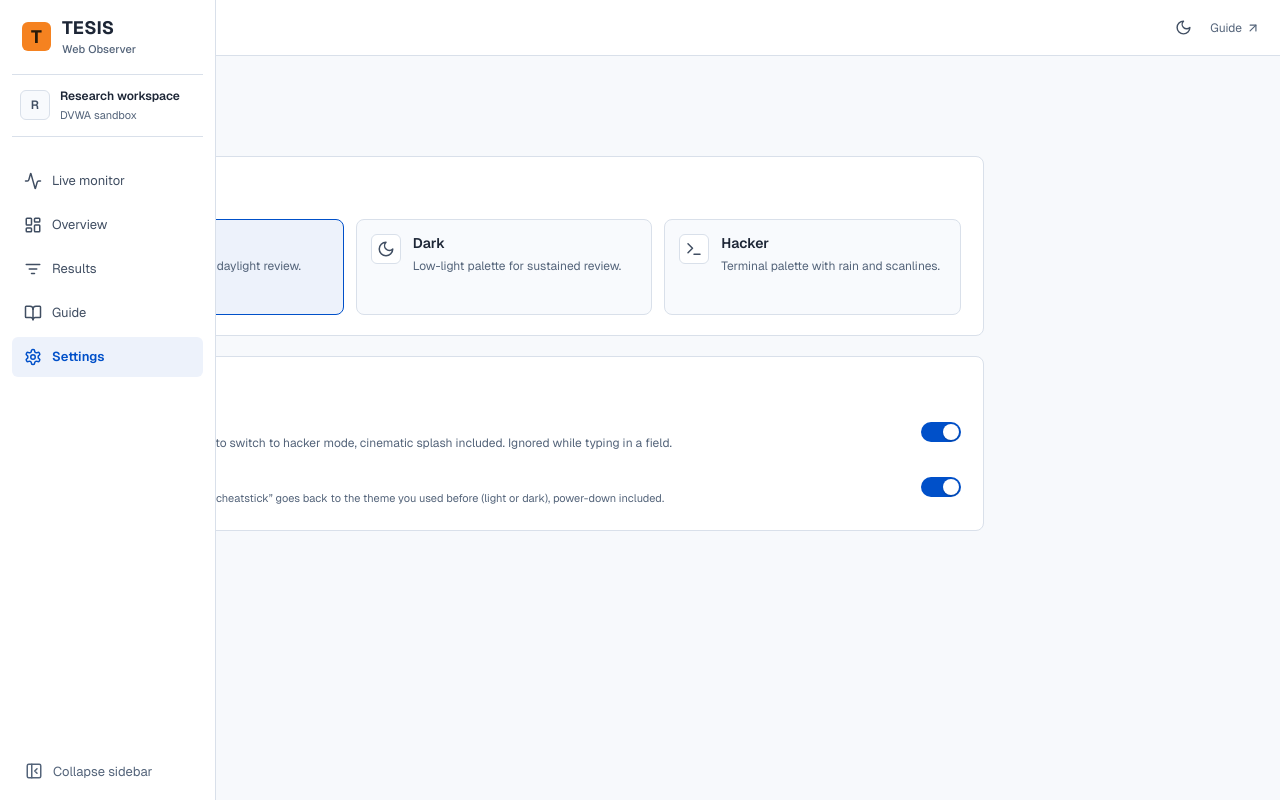
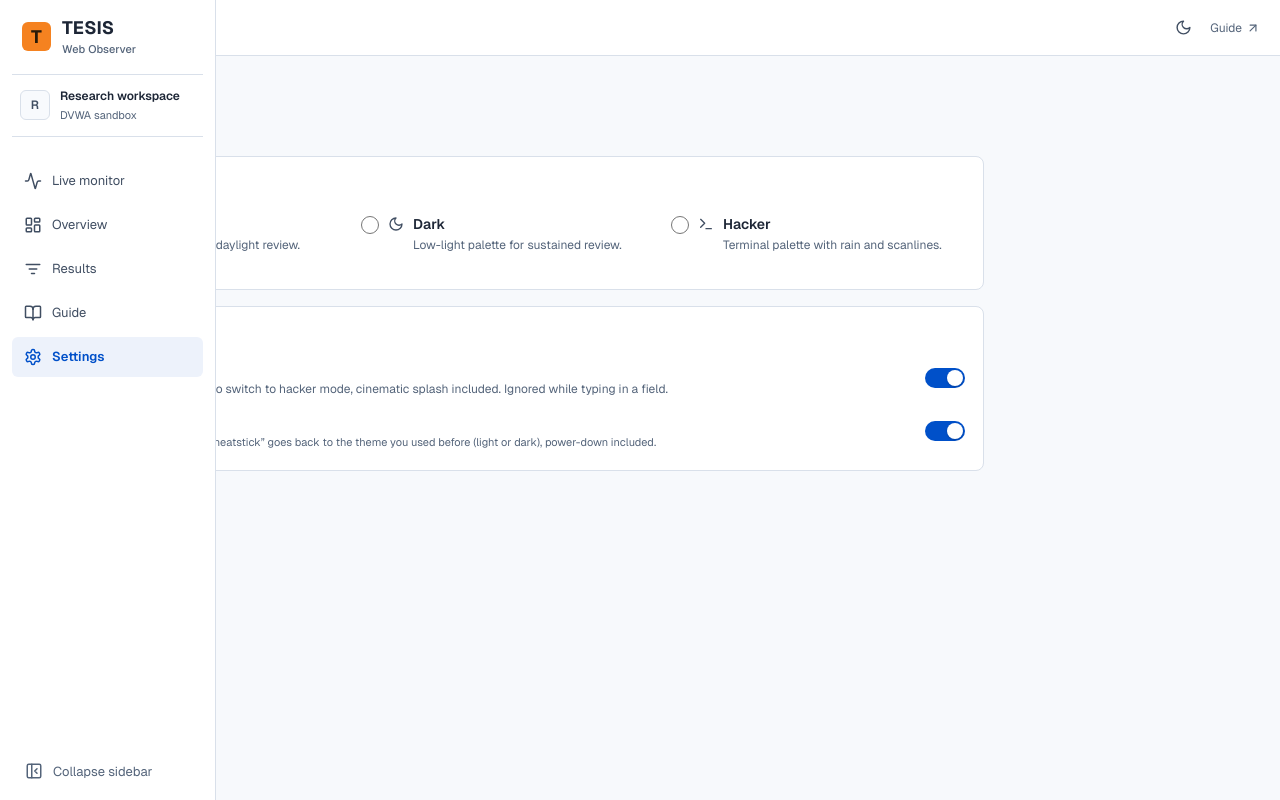
Before and after one commit to D9theCoder/tesis-web, a Next.js app: page /settings in a window 1280 px wide. Built offline with nearby package versions, Linux system fonts and the light colour scheme.

Commit message:
style(settings): simplify theme selection and section spacing

```diff
--- /dev/null
+++ b/components/settings/settings-panel.module.css
@@ -0,0 +1,112 @@
+.settingsPage :global(.settings-section) {
+  margin-top: 16px;
+  padding: 16px 18px;
+}
+
+.settingsPage :global(.theme-options) {
+  gap: 8px;
+  margin-top: 12px;
+}
+
+.settingsPage .themeOptions {
+  grid-template-columns: repeat(3, minmax(0, 1fr));
+  grid-auto-rows: minmax(64px, auto);
+}
+
+.themeOption {
+  display: grid;
+  grid-template-columns: 18px 18px minmax(0, 1fr);
+  align-items: start;
+  gap: 2px 8px;
+  min-width: 0;
+  min-height: 64px;
+  padding: 6px 8px;
+  border: 0;
+  border-radius: 4px;
+  color: var(--text);
+  background: transparent;
+  cursor: pointer;
+}
+
+.themeOption:hover {
+  background: var(--surface-hover);
+}
+
+.themeRadio {
+  grid-column: 1;
+  width: 18px;
+  height: 18px;
+  margin: 1px 0 0;
+  accent-color: var(--accent);
+}
+
+.themeIcon {
+  display: grid;
+  grid-column: 2;
+  place-items: center;
+  width: 18px;
+  height: 18px;
+  color: var(--secondary);
+}
+
+.themeRadio:checked + .themeIcon {
+  color: var(--accent);
+}
+
+.themeOptionBody {
+  display: flex;
+  grid-column: 3;
+  flex-direction: column;
+  gap: 2px;
+  min-width: 0;
+}
+
+.themeOptionTitle {
+  color: var(--text);
+  font-size: 14px;
+  font-weight: 600;
+  line-height: 1.35;
+}
+
+.themeOptionDescription {
+  color: var(--muted);
+  font-size: 12px;
+  line-height: 1.5;
+  overflow-wrap: anywhere;
+}
+
+.settingsPage :global(.cheat-code-switch--sub) {
+  margin-top: 6px;
+  padding-inline-start: 12px;
+}
+
+@media (max-width: 700px) {
+  .settingsPage .themeOptions {
+    grid-template-columns: minmax(0, 1fr);
+  }
+}
+
+@media (max-width: 600px) {
+  .settingsPage :global(.settings-section) {
+    margin-top: 12px;
+    padding: 8px;
+  }
+
+  .settingsPage :global(.settings-section-heading) {
+    margin-bottom: 4px;
+  }
+
+  .settingsPage :global(.theme-options) {
+    gap: 8px;
+    margin-top: 8px;
+  }
+
+  .themeOption {
+    min-height: 68px;
+    padding: 6px 8px;
+  }
+
+  .settingsPage :global(.cheat-code-switch--sub) {
+    margin-top: 4px;
+  }
+}
--- a/components/settings/settings-panel.tsx
+++ b/components/settings/settings-panel.tsx
@@ -2,6 +2,7 @@
 
 import { useCallback, useRef } from "react";
 import { Moon, Sun, Terminal, type LucideIcon } from "lucide-react";
+import styles from "./settings-panel.module.css";
 import type { Theme } from "@/lib/theme";
 import { CHEAT_CODE_PHRASE } from "@/lib/hacker-settings";
 import { setTheme, useTheme } from "@/lib/use-theme";
@@ -51,7 +52,7 @@ export function SettingsPanel() {
   }, []);
 
   return (
-    <article className="settings-page">
+    <article className={`settings-page ${styles.settingsPage}`}>
       <header className="page-header">
         <div>
           <h1 className="page-title">Settings</h1>
@@ -63,12 +64,15 @@ export function SettingsPanel() {
         <h2 className="settings-section-heading" id="settings-appearance">
           Appearance
         </h2>
-        <fieldset className="theme-options" aria-label={`Theme: ${theme}`}>
+        <fieldset
+          className={`theme-options ${styles.themeOptions}`}
+          aria-label={`Theme: ${theme}`}
+        >
           {THEME_OPTIONS.map(option => {
             const Icon = option.icon;
             const descriptionId = `theme-option-${option.value}-description`;
             return (
-              <label key={option.value} className="theme-option">
+              <label key={option.value} className={styles.themeOption}>
                 <input
                   ref={input => {
                     inputs.current[option.value] = input;
@@ -80,14 +84,14 @@ export function SettingsPanel() {
                   onChange={() => selectTheme(option.value)}
                   aria-label={option.label}
                   aria-describedby={descriptionId}
-                  className="theme-option-input"
+                  className={styles.themeRadio}
                 />
-                <span className="theme-option-icon" aria-hidden="true">
-                  <Icon size={18} />
+                <span className={styles.themeIcon} aria-hidden="true">
+                  <Icon size={16} />
                 </span>
-                <span className="theme-option-body">
-                  <span className="theme-option-title">{option.label}</span>
-                  <span id={descriptionId} className="theme-option-description">
+                <span className={styles.themeOptionBody}>
+                  <span className={styles.themeOptionTitle}>{option.label}</span>
+                  <span id={descriptionId} className={styles.themeOptionDescription}>
                     {option.description}
                   </span>
                 </span>
```
